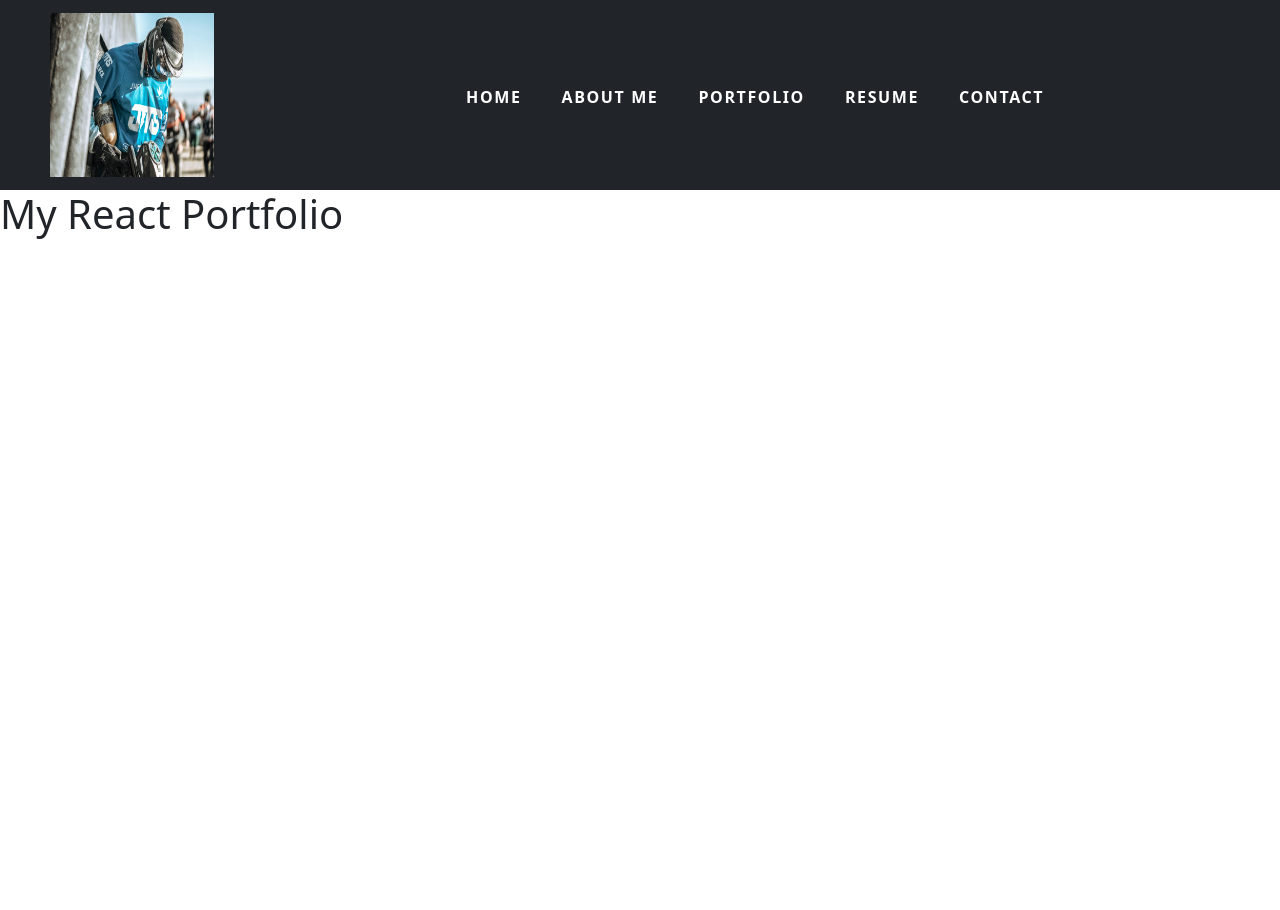
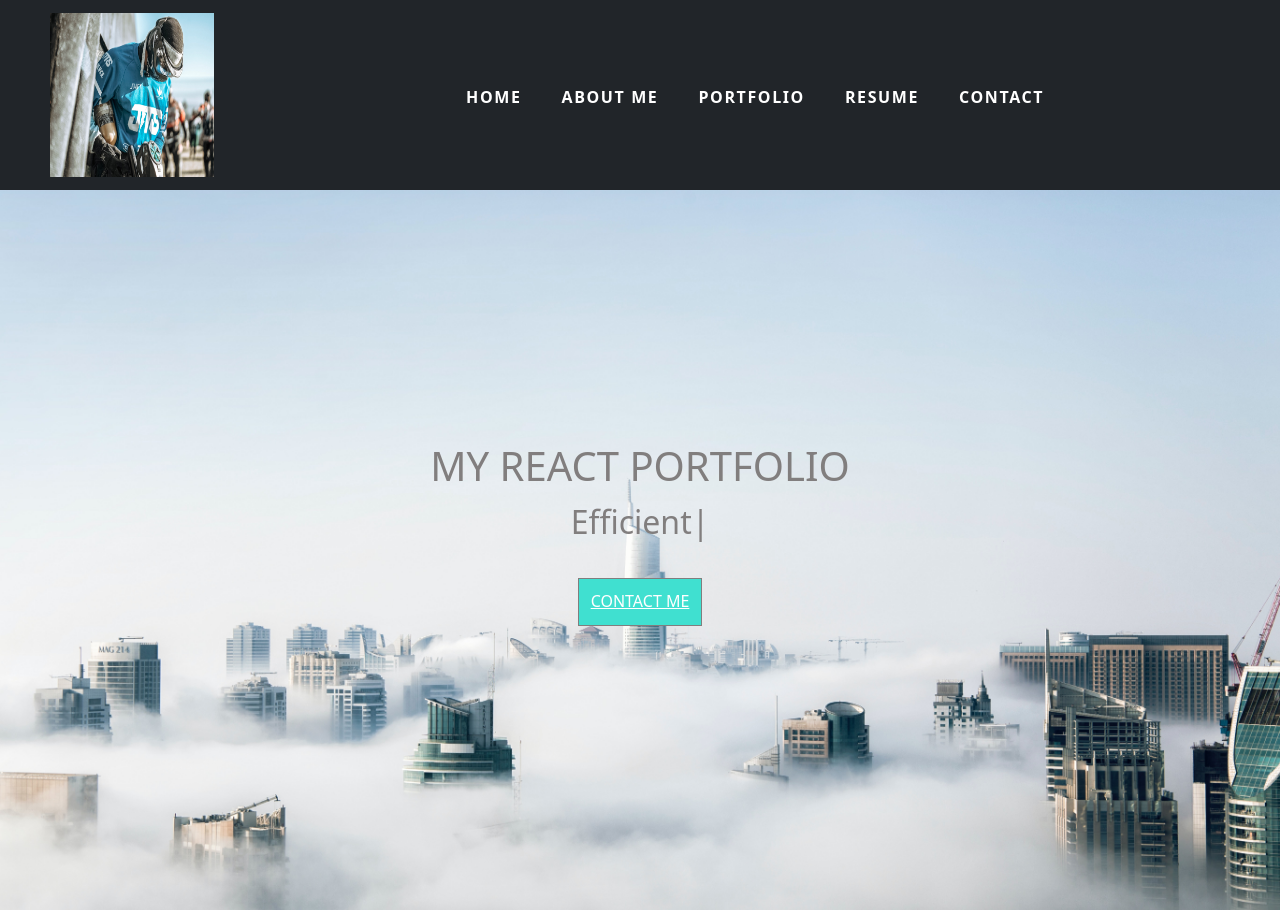
Before and after one commit to lverghese/lvreact-portfolio, a React (Create React App) app: page / in a window 1280 px wide. Before the commit the page ends 800 px from the top, so only its background shows below. Built offline with nearby package versions, Linux system fonts and the light colour scheme.

Commit message:
header styling, background photo, etc

```diff
--- a/package.json
+++ b/package.json
@@ -12,7 +12,9 @@
     "bootstrap": "^5.1.3",
     "react": "^17.0.2",
     "react-dom": "^17.0.2",
+    "react-particles-js": "^3.6.0",
     "react-scripts": "4.0.3",
+    "react-typed": "^1.2.0",
     "web-vitals": "^1.1.2"
   },
   "scripts": {
--- a/src/App.css
+++ b/src/App.css
@@ -9,7 +9,9 @@ body {
 :root {
   --primary-white: #fff;
   --primary-blue: #40e0d0;
-  --primary-dark: rgba(255,255,255, 0)
+  --primary-dark: rgba(255,255,255, 0);
+  --primary-lg: #817e7e;
+  --primary-hover-lg: #bdbdbd;
 
 }
 
@@ -50,3 +52,51 @@ nav ul li {
 .navbar-nav > li > a:hover {
   border-top: 0.1875rem solid var(--primary-blue);
 }
+
+/****************************** HEADER **************************/
+
+.header-wrapper {
+  position: relative;
+  background-image: url(jumbotron.jpg);
+  background-size: cover;
+  background-position: cover;
+  height: 90vh;
+}
+
+.main-info {
+  display: flex;
+  position: absolute;
+  top: 0;
+  left: 0;
+  right: 0;
+  bottom: 0;
+  flex-direction: column;
+  justify-content: center;
+  align-items: center;
+  text-align: center;
+  font-family: 'Roboto Condensed' sans-serif;
+}
+
+.main-info h1 {
+  color: var(--primary-lg);
+  text-transform: uppercase;
+}
+
+/************** Typed Text **************/
+
+.typed-text {
+  font-size: 2rem;
+  color: var(--primary-lg);
+}
+
+
+/******** header main offer button ********/
+.btn-main-offer {
+  border: 1px solid var(--primary-lg);
+  text-transform: uppercase;
+  border-radius: 0;
+  padding: 0.625rem 0.75rem 0.75rem 0.75rem;
+  color: var(--primary-white);
+  background-color: var(--primary-blue);
+  margin: 2rem;
+}
--- a/src/components/Header/index.js
+++ b/src/components/Header/index.js
@@ -1,10 +1,19 @@
 import React from 'react'
+import Typed from "react-typed"
 
 const Header = () => {
     return (
         <div className="header-wrapper">
             <div className="main-info">
                 <h1>My React Portfolio</h1>
+                <Typed
+                    className="typed-text"
+                    strings={["Adaptive", "Hard-Working", "Efficient"]}
+                    typeSpeed={40}
+                    backSpeed={60}
+                    loop
+                />
+                <a href='/' alt="something" className="btn-main-offer">Contact Me</a>
             </div>
 
         </div>
```
Also changed, not shown: src/jumbotron.jpg (added), 1 other file (tests, documents, lock files or other folders).
